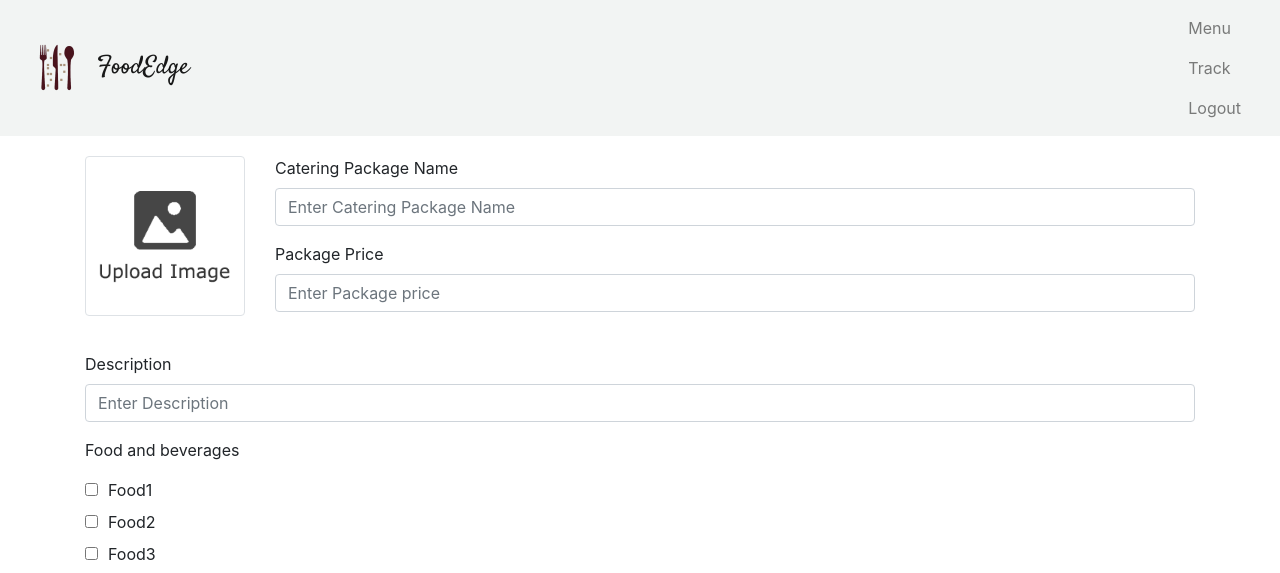
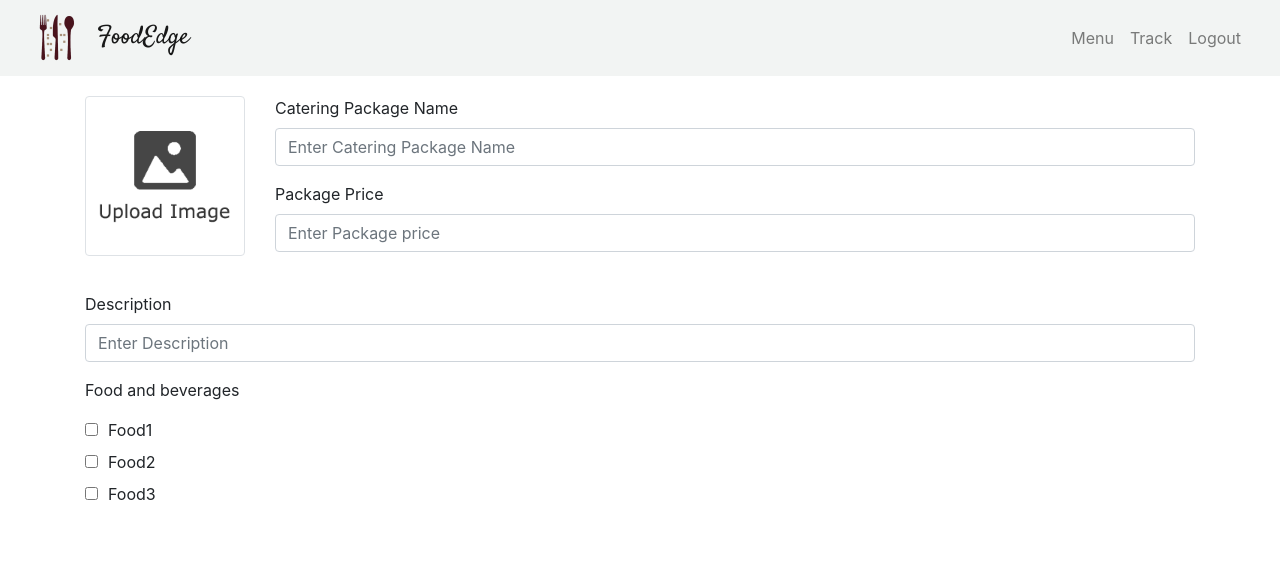
Before and after one commit to zensic/FCMS-Sprint1, a PHP site: page /OTCateringPackage2.php in a window 1280 px wide. Shown: the top 573 px of the page. Run offline with PHP 8.4, Linux system fonts and the light colour scheme.

Commit message:
Repair ot nav bar

```diff
--- a/MT_listofAccPage.php
+++ b/MT_listofAccPage.php
@@ -119,7 +119,7 @@
                                         <td>'.$row["Username"].'</td>
                                         <td>'.$row["Email"].'</td>
                                         <td>
-                                            <input type="checkbox" name="operationTeam[]" value="'.$row["OperationID"].'"  class="form-check-input">
+                                            <input type="checkbox" name="operationTeam[]" id="checkboxstyle" value="'.$row["OperationID"].'"  class="form-check-input">
                                         </td>
                                     </tr>
                                     ';
--- a/include/OTNavBar.php
+++ b/include/OTNavBar.php
@@ -10,10 +10,9 @@
                     </button>
                 <div class="collapse navbar-collapse" id="navbarSupportedContent">
                     <ul class="nav navbar-nav ml-auto smooth-scroll">
-                        <li class="nav-item">
-                        <a class="nav-link" href="OTCateringPackage1.php">Menu</a>
-                        <a class="nav-link" href="OTUpdateOrders.php">Track</a>
-                        <a class="nav-link" href="ClientHome.php">Logout</a>
+                        <li class="nav-item"><a class="nav-link" href="OTCateringPackage1.php">Menu</a></li>
+                        <li class="nav-item"><a class="nav-link" href="OTUpdateOrders.php">Track</a></li>
+                        <li class="nav-item"><a class="nav-link" href="ClientHome.php">Logout</a></li>
                         </li>
                     </ul>
                 </div>
```
